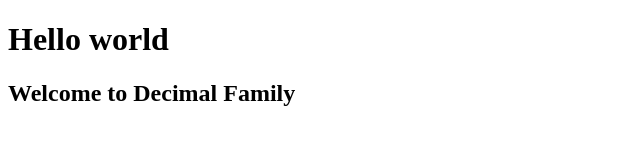
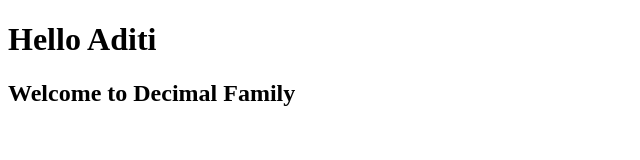
Before and after one commit to Aditi02201/Demo, a plain HTML site: page index.html in a window 1280 px wide. Shown: the full height of the page, 0-640 px from the left. Drawn offline with Linux system fonts and the light colour scheme.

Commit message:
first commit

```diff
--- a/index.html
+++ b/index.html
@@ -6,7 +6,7 @@
       <meta http-equiv="X-UA-Compatible" content="ie=edge">
     </head>
     <body>
-      <h1>Hello world</h1>
+      <h1>Hello Aditi</h1>
       <h2>Welcome to Decimal Family</h2>
     </body>
 </html>
```
